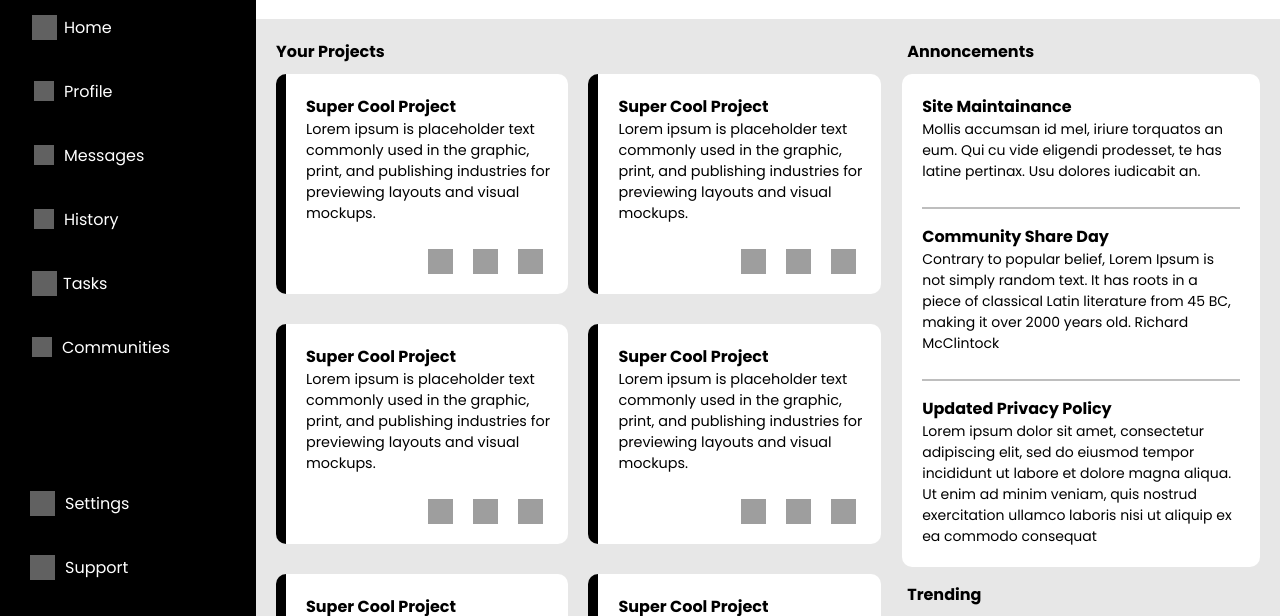
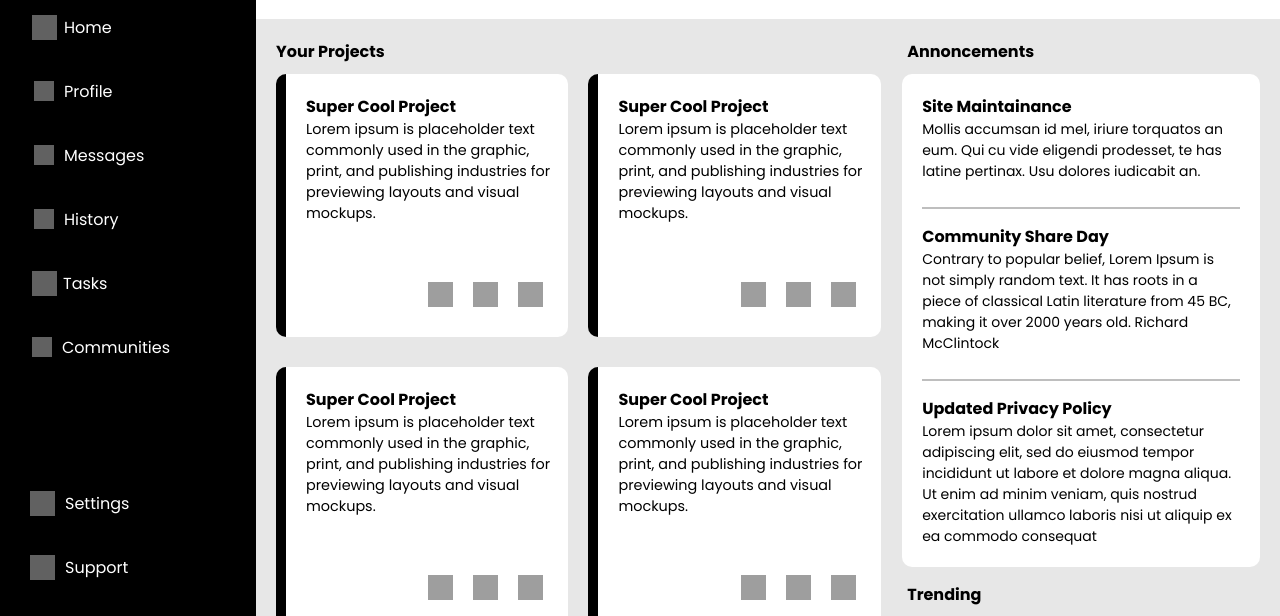
Before and after one commit to 1paramveer/odin-dashboard, a plain HTML site: page index.html in a window 1280 px wide. Shown: the part 141-757 px from the top of the page. Drawn offline with Linux system fonts and the light colour scheme; grey boxes are pictures that could not be loaded.

Commit message:
updated card size

```diff
--- a/assets/scss/style.scss
+++ b/assets/scss/style.scss
@@ -284,7 +284,6 @@ $base-black: black;
         }
       }
       > div:last-child {
-        height: 85%;
         width: 95%;
         display: grid;
         grid-template: 1fr 1fr 1fr / 1fr 1fr;
@@ -293,7 +292,6 @@ $base-black: black;
         padding-right: 25px;
         row-gap: 30px;
         column-gap: 30px;
-        margin-bottom: 100px;
         .card {
           height: 100%;
           width: 100%;
@@ -316,8 +314,8 @@ $base-black: black;
             display: flex;
             justify-content: end;
             margin-right: 25px;
-            margin-top: 25px;
-            margin-bottom: 20px;
+            margin-top: 58px;
+            margin-bottom: 30px;
             > img {
               margin-left: 20px;
               height: 25px;
```
Also changed, not shown: css/style.css.
